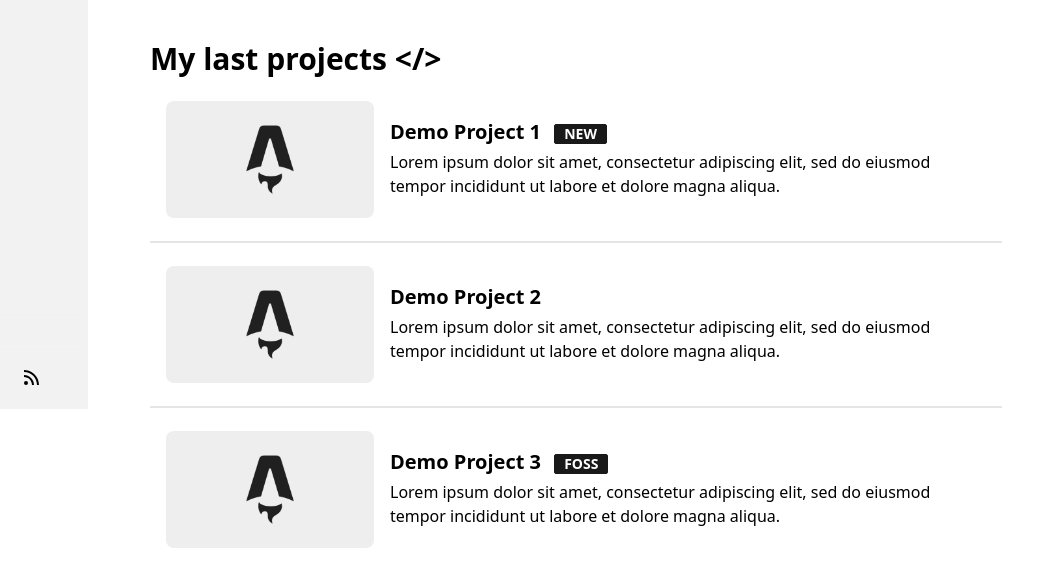
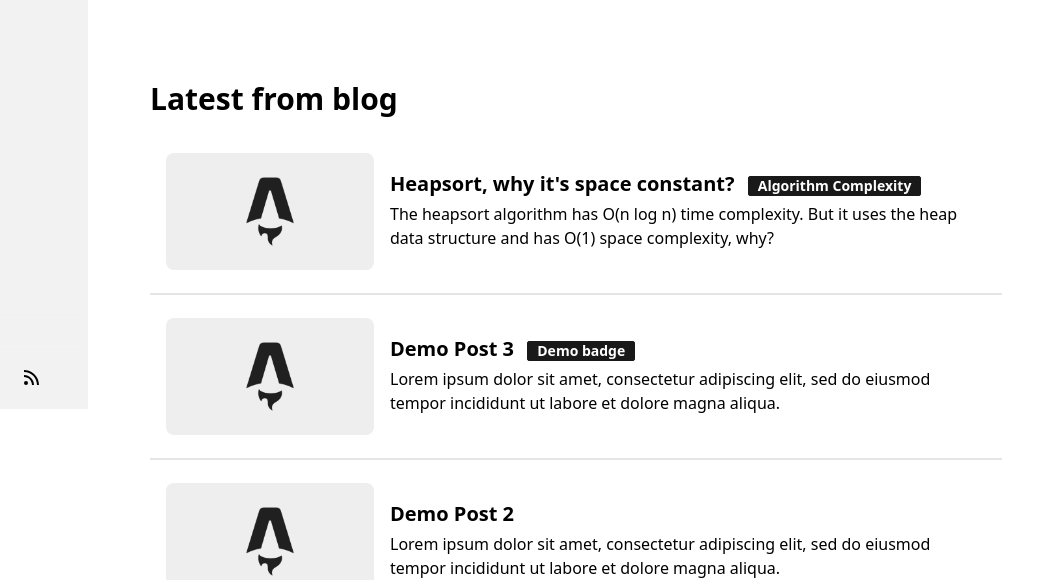
Before and after one commit to dangerousplay/personal-website, an Astro site: page / in a window 1280 px wide. Shown: the part 391-971 px from the top of the page, 216-1280 px from the left. Built offline with nearby package versions, Linux system fonts and the light colour scheme; Astro itself is replaced by a stand-in of ours; some packages are replaced by stand-ins of ours.

Commit message:
[Removed] Last projects section

```diff
--- a/src/pages/index.astro
+++ b/src/pages/index.astro
@@ -29,33 +29,6 @@ const last_posts = posts.slice(0, 3);
   </div>
 
   <div>
-    <div class="text-3xl w-full font-bold mb-2">My last projects {"</>"}</div>
-  </div>
-
-  <HorizontalCard
-    title="Demo Project 1"
-    img="/post_img.webp"
-    desc="Lorem ipsum dolor sit amet, consectetur adipiscing elit, sed do eiusmod tempor incididunt ut labore et dolore magna aliqua."
-    url="#"
-    badge="NEW"
-  />
-  <div class="divider my-0"></div>
-  <HorizontalCard
-    title="Demo Project 2"
-    img="/post_img.webp"
-    desc="Lorem ipsum dolor sit amet, consectetur adipiscing elit, sed do eiusmod tempor incididunt ut labore et dolore magna aliqua."
-    url="#"
-  />
-  <div class="divider my-0"></div>
-  <HorizontalCard
-    title="Demo Project 3"
-    img="/post_img.webp"
-    desc="Lorem ipsum dolor sit amet, consectetur adipiscing elit, sed do eiusmod tempor incididunt ut labore et dolore magna aliqua."
-    url="#"
-    badge="FOSS"
-  />
-
-  <div>
     <div class="text-3xl w-full font-bold mb-5 mt-10">Latest from blog</div>
   </div>
 
```
